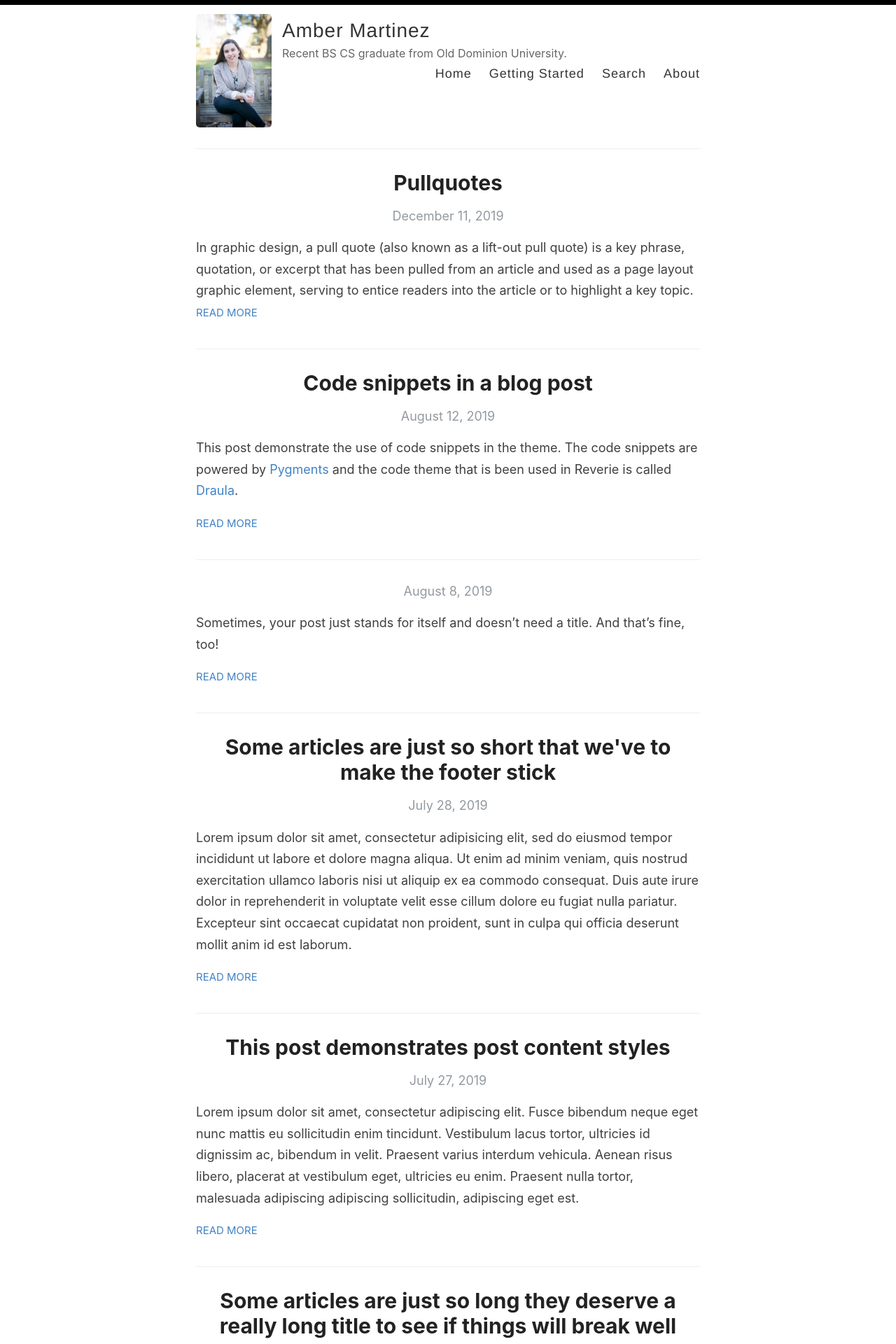
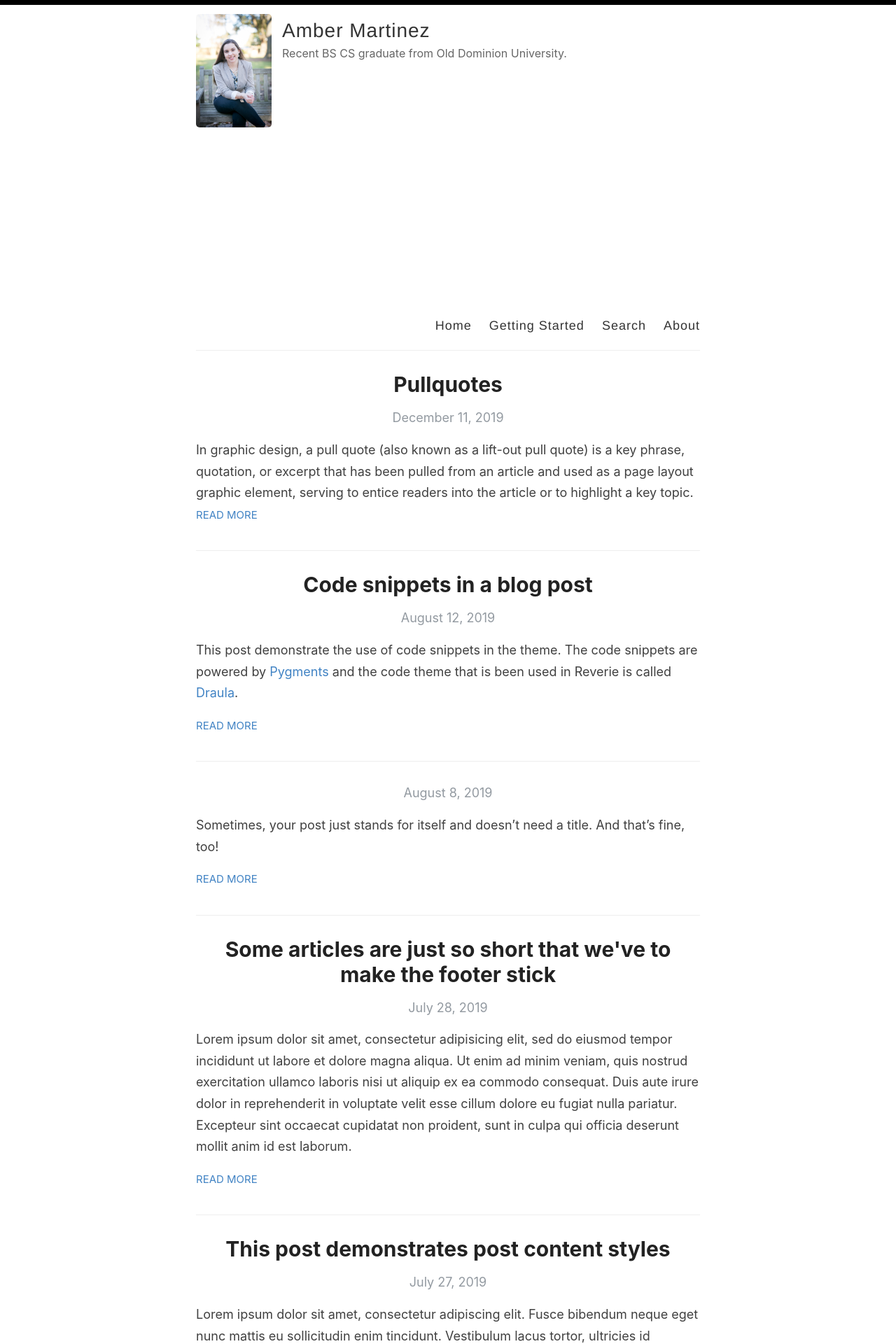
Before and after one commit to AmberNM/AmberNM.github.io, a Jekyll site: the page built from index.html, in a window 1280 px wide. Shown: the top 1920 px of the page at 70% size. Built offline with Jekyll 4.4.1, drawn with Linux system fonts in a browser that asks for light colours; the list of posts is cut into pages by our own code.

Commit message:
Update style.scss

```diff
--- a/assets/style.scss
+++ b/assets/style.scss
@@ -331,6 +331,7 @@ p > img {
 
 nav {
   float: right;
+  margin-top: 50%;
   margin-bottom: 0;
   font-family: $helveticaNeue;
   font-size: 18px;
```
